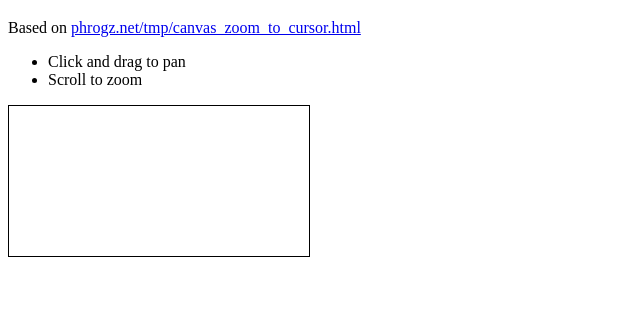
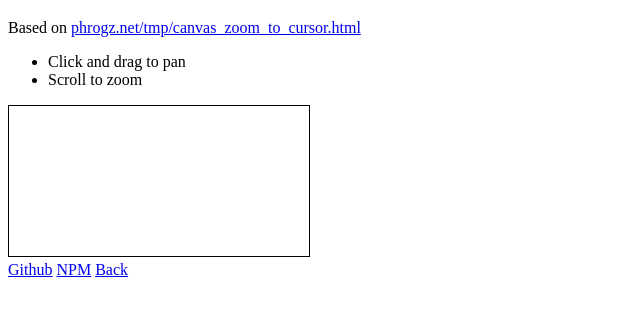
Before and after one commit to poohcom1/canvas-transform, a website: page examples/basic/index.html in a window 1280 px wide. Shown: the part 61-374 px from the top of the page, without its empty margins (0-640 px from the left). Drawn offline with Linux system fonts and the light colour scheme.

Commit message:
Updated example site

```diff
--- a/examples/basic/index.html
+++ b/examples/basic/index.html
@@ -18,6 +18,13 @@
       <li>Scroll to zoom</li>
     </ul>
     <canvas style="border: 1px solid black"></canvas>
+    <br />
+    <a href="https://github.com/poohcom1/canvas-transform-context.git"
+      >Github</a
+    >
+    <a href="https://www.npmjs.com/package/canvas-transform-context">NPM</a>
+    <a href="/canvas-transform-context">Back</a>
+
     <script type="module">
       import { toTransformedContext } from "https://unpkg.com/canvas-transform-context@0.1.1/dist/index.min.js";
 
```
